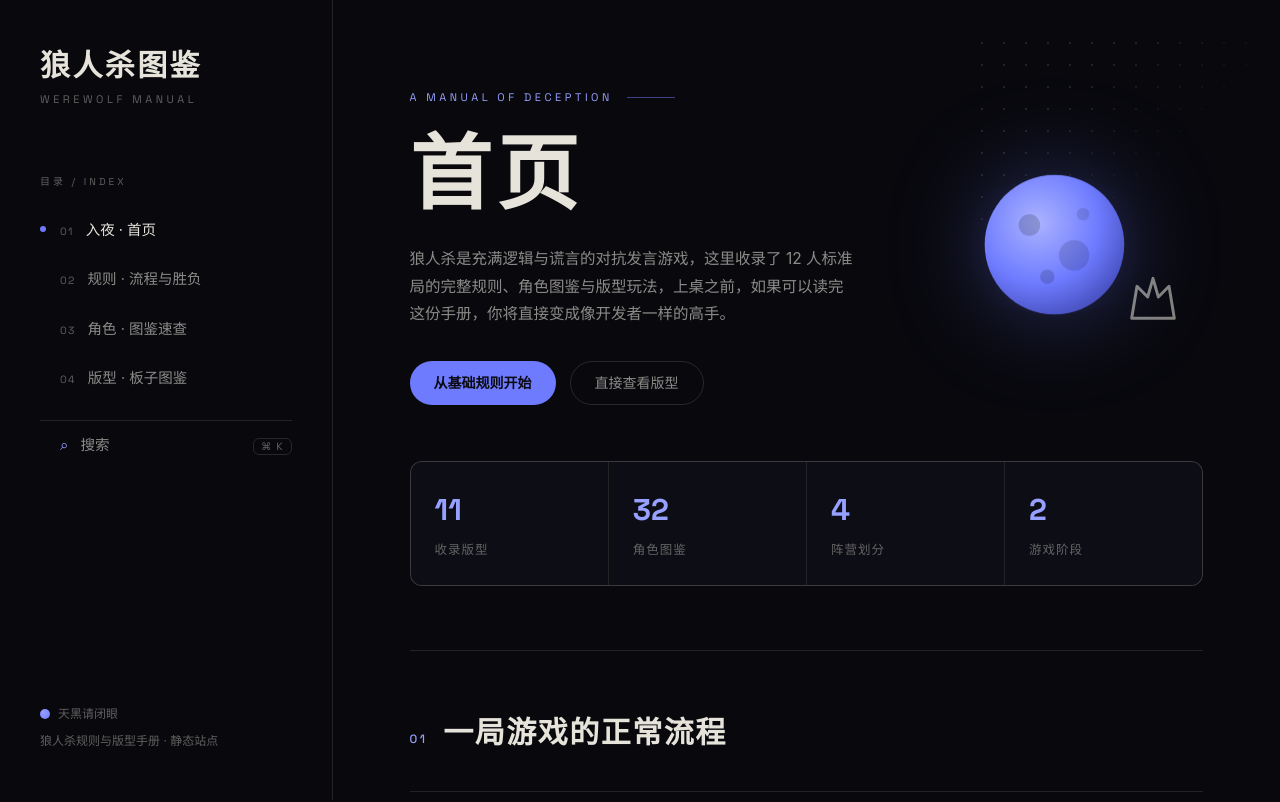
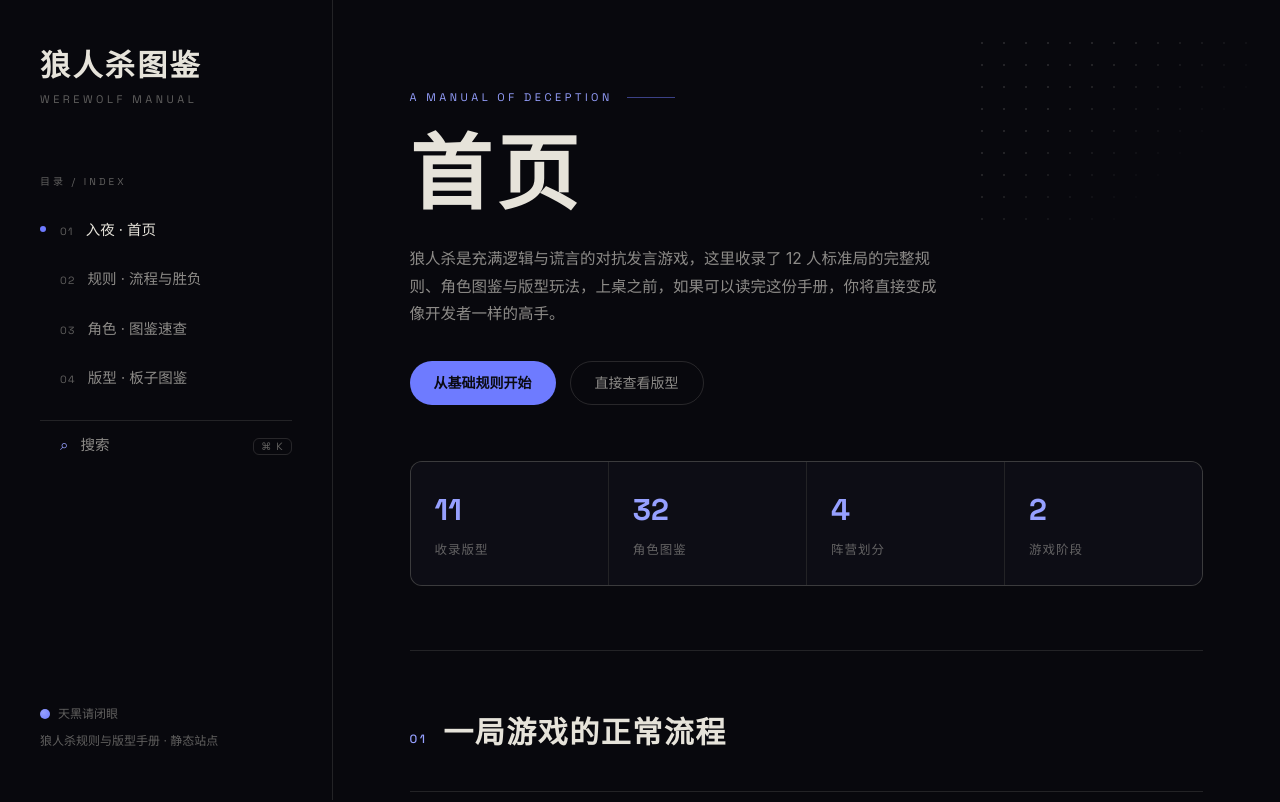
Before and after one commit to Saysleep/werewolf-manual, a Vue app: page /rules in a window 1280 px wide. Shown: the top 802 px of the page. Built offline with nearby package versions, Linux system fonts and the light colour scheme.

Commit message:
首页移除 hero 区月亮与皇冠装饰（含无用样式与 keyframes）

```diff
--- a/src/views/Home.vue
+++ b/src/views/Home.vue
@@ -14,26 +14,6 @@
             <RouterLink to="/rules" class="btn primary">从基础规则开始</RouterLink>
             <RouterLink to="/variants" class="btn ghost">直接查看版型</RouterLink>
           </div>
-        </div>
-        <div class="hero-moon" aria-hidden="true">
-          <div class="moon-glow"></div>
-          <svg viewBox="0 0 200 200" class="moon-svg">
-            <defs>
-              <radialGradient id="mg" cx="38%" cy="34%" r="80%">
-                <stop offset="0%" stop-color="#aab3ff" />
-                <stop offset="55%" stop-color="#6e7bff" />
-                <stop offset="100%" stop-color="#3a41a8" />
-              </radialGradient>
-            </defs>
-            <circle cx="100" cy="100" r="78" fill="url(#mg)" />
-            <circle cx="72" cy="78" r="12" fill="rgba(8,8,13,.18)" />
-            <circle cx="122" cy="112" r="17" fill="rgba(8,8,13,.14)" />
-            <circle cx="92" cy="136" r="8" fill="rgba(8,8,13,.16)" />
-            <circle cx="132" cy="66" r="7" fill="rgba(8,8,13,.12)" />
-          </svg>
-          <svg viewBox="0 0 24 24" class="wolf-line" fill="none" stroke="#e6e3da" stroke-width="1.1" stroke-linecap="round" stroke-linejoin="round">
-            <path d="M4 20 L6 8 L10 12 L12 5 L14 12 L18 8 L20 20 Z" />
-          </svg>
         </div>
       </div>
       <div class="hero-stats">
@@ -146,7 +126,7 @@ const campList = [
 
 .hero-inner {
   display: grid;
-  grid-template-columns: minmax(0, 1.5fr) minmax(240px, 1fr);
+  grid-template-columns: 1fr;
   gap: 48px;
   align-items: center;
 }
@@ -177,25 +157,6 @@ const campList = [
 .btn.primary:hover { background: var(--moon-bright); transform: translateY(-2px); }
 .btn.ghost { border: 1px solid var(--ink-14); color: var(--ink-60); }
 .btn.ghost:hover { border-color: var(--moon); color: var(--ink); }
-
-.hero-moon { position: relative; display: flex; justify-content: center; }
-.moon-svg { width: min(260px, 60%); filter: drop-shadow(0 0 48px rgba(110, 123, 255, 0.35)); animation: float 7s ease-in-out infinite; }
-.moon-glow {
-  position: absolute;
-  inset: 12%;
-  border-radius: 50%;
-  background: radial-gradient(circle, rgba(110, 123, 255, 0.14), transparent 70%);
-  animation: breathe 5s ease-in-out infinite;
-}
-.wolf-line {
-  position: absolute;
-  bottom: 4%;
-  right: 6%;
-  width: 64px;
-  opacity: 0.55;
-}
-@keyframes float { 0%, 100% { transform: translateY(0); } 50% { transform: translateY(-10px); } }
-@keyframes breathe { 0%, 100% { opacity: 0.7; } 50% { opacity: 1.2; } }
 
 .hero-stats {
   display: grid;
@@ -284,9 +245,6 @@ const campList = [
 .camp p { margin-top: 8px; font-size: 13.5px; color: var(--ink-60); }
 
 @media (max-width: 860px) {
-  .hero-inner { grid-template-columns: 1fr; }
-  .hero-moon { order: -1; }
-  .moon-svg { width: 180px; }
   .hero-stats { grid-template-columns: repeat(2, 1fr); }
 }
 </style>
```
